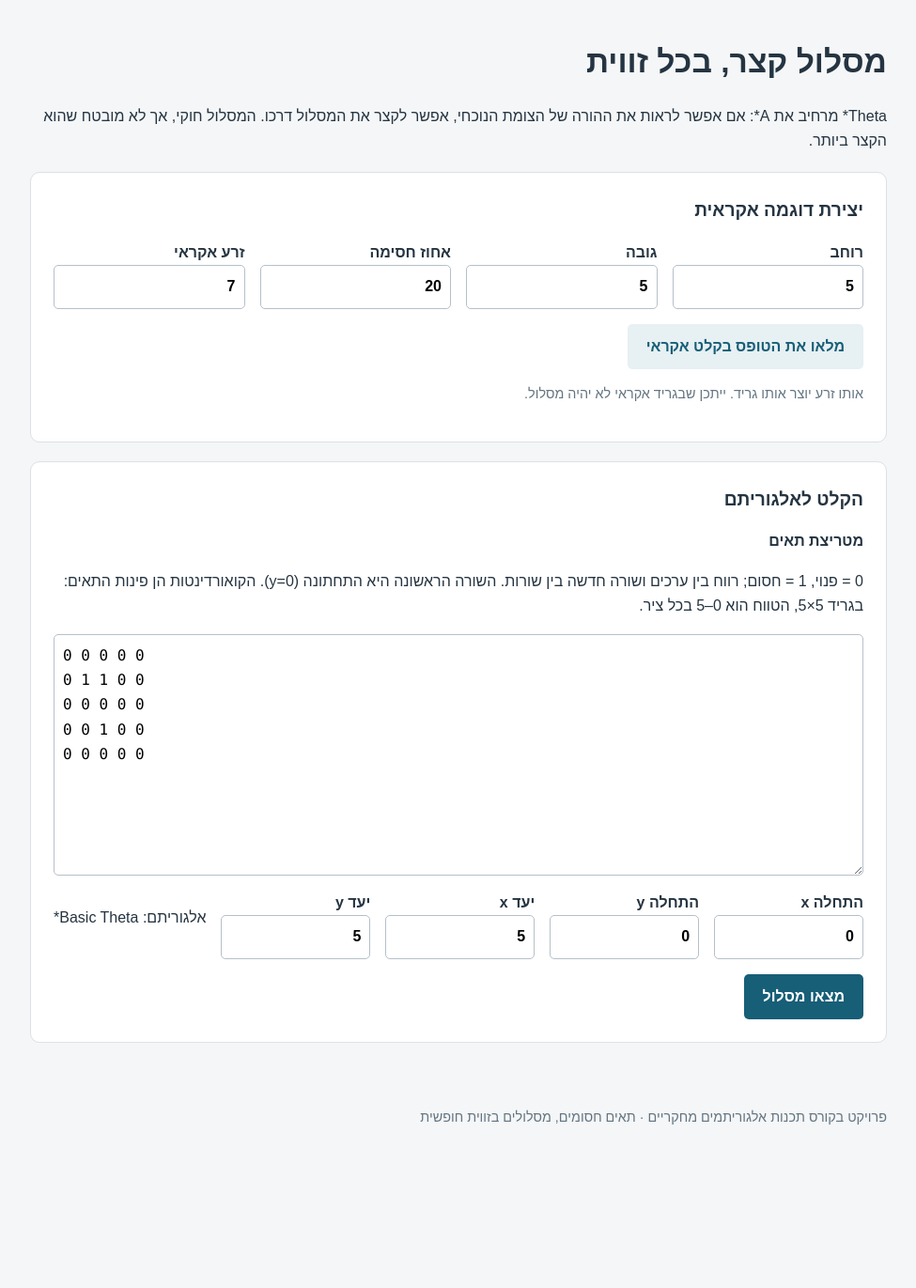
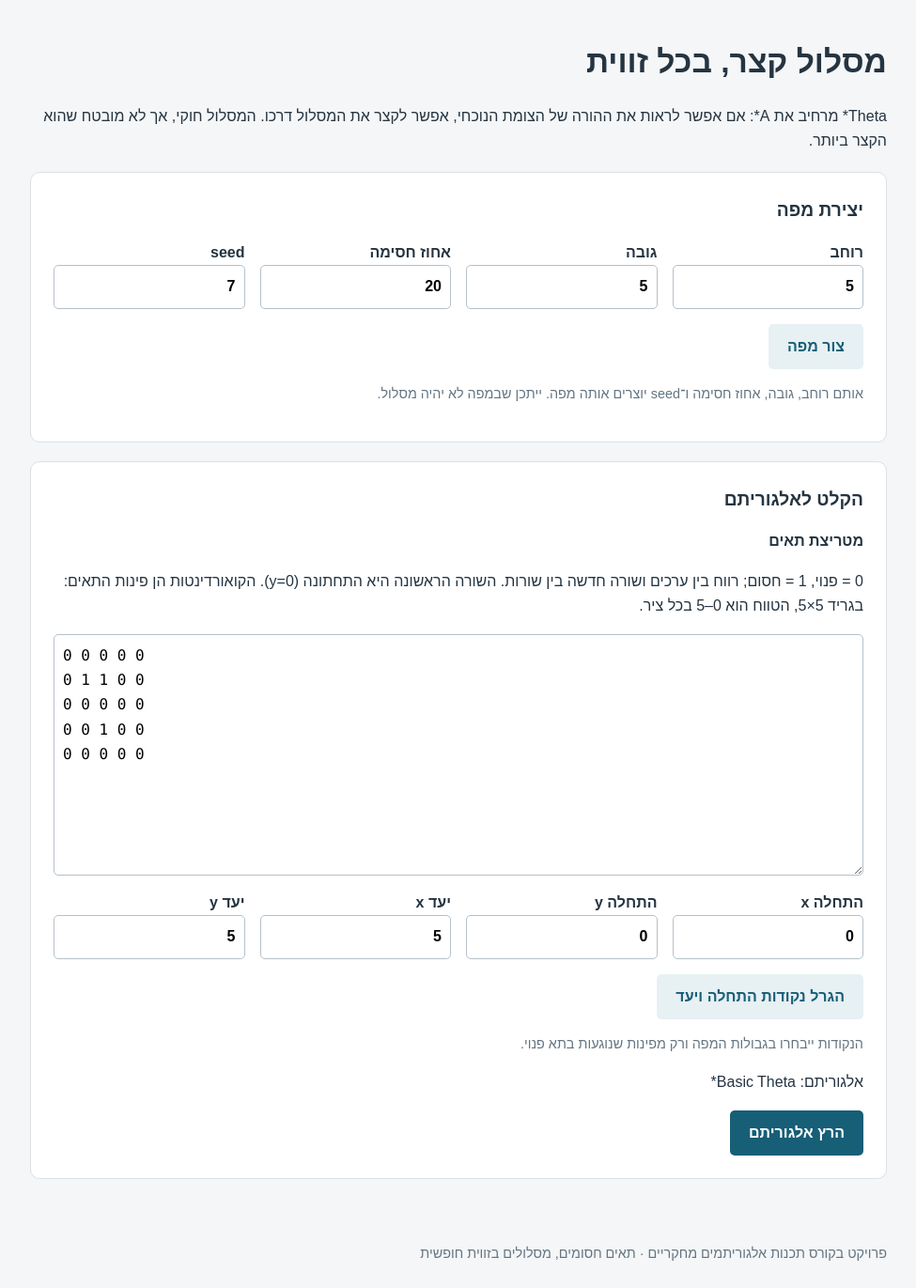
Before and after one commit to UziaPeer/theta-star-demo, a Flask app: page / in a window 1280 px wide. Shown: the part 75-1446 px from the top of the page at 94% size, without its empty margins (152-1127 px from the left). Before the commit the page ends 1272 px from the top, so only its background shows below. Run offline with Flask 3, Linux system fonts and the light colour scheme.

Commit message:
Separate map, endpoint, and algorithm actions

```diff
--- a/app.py
+++ b/app.py
@@ -4,13 +4,14 @@ Paper: https://cdn.aaai.org/AAAI/2007/AAAI07-187.pdf
 Programmer: Uzia Peer. Date: 2026-10-12.
 """
 
+import importlib.util
 import io
-import importlib.util
 import logging
 import os
 import sys
+from itertools import pairwise
 from pathlib import Path
-from random import Random
+from random import Random, SystemRandom
 from threading import Lock
 from time import perf_counter
 
@@ -58,27 +59,56 @@ def point(form, prefix):
         ) from None
 
 
+def random_endpoints(grid, previous=None):
+    valid_corners = [
+        (x, y)
+        for x in range(grid.width + 1)
+        for y in range(grid.height + 1)
+        if grid.valid_corner((x, y))
+    ]
+    if len(valid_corners) < 2:
+        raise ValueError("אין במפה שתי נקודות חוקיות שונות להתחלה וליעד.")
+    rng = SystemRandom()
+    start = rng.choice(valid_corners)
+    goals = [corner for corner in valid_corners if corner != start]
+    if previous and start == previous[0] and previous[1] in goals and len(goals) > 1:
+        goals.remove(previous[1])
+    goal = rng.choice(goals)
+    if previous and (start, goal) == previous:
+        return goal, start
+    return start, goal
+
+
 @app.route("/", methods=["GET", "POST"])
 def index():
-    values = dict(
-        cells=DEFAULT,
-        sx=0,
-        sy=0,
-        gx=5,
-        gy=5,
-        width=5,
-        height=5,
-        density=20,
-        seed=7,
-    )
+    values = {
+        "cells": DEFAULT,
+        "sx": 0,
+        "sy": 0,
+        "gx": 5,
+        "gy": 5,
+        "width": 5,
+        "height": 5,
+        "density": 20,
+        "seed": 7,
+    }
     if request.method == "POST":
         values.update(request.form)
         try:
-            if request.form.get("action") == "random":
+            action = request.form.get("action")
+            if action == "map":
                 width, height = int(values["width"]), int(values["height"])
                 density, seed = int(values["density"]), int(values["seed"])
-                if not (1 <= width <= 50 and 1 <= height <= 50 and 0 <= density <= 60):
-                    raise ValueError("גודל הגריד חייב להיות 1–50 ואחוז החסימה 0–60.")
+                if not (
+                    1 <= width <= 50
+                    and 1 <= height <= 50
+                    and 0 <= density <= 60
+                    and 0 <= seed <= 1_000_000
+                ):
+                    raise ValueError(
+                        "גודל המפה חייב להיות 1–50, אחוז החסימה 0–60, "
+                        "ו־seed בטווח 0–1,000,000."
+                    )
                 rng = Random(seed)
                 cells = [
                     [int(rng.random() < density / 100) for _ in range(width)]
@@ -87,12 +117,16 @@ def index():
                 cells[0][0] = cells[-1][-1] = 0
                 values.update(
                     cells="\n".join(" ".join(map(str, r)) for r in cells),
-                    sx=0,
-                    sy=0,
-                    gx=width,
-                    gy=height,
                 )
-            else:
+            elif action == "points":
+                grid = parse_grid(values["cells"])
+                try:
+                    previous = point(values, "s"), point(values, "g")
+                except ValueError:
+                    previous = None
+                start, goal = random_endpoints(grid, previous)
+                values.update(sx=start[0], sy=start[1], gx=goal[0], gy=goal[1])
+            elif action == "run":
                 grid = parse_grid(values["cells"])
                 start, goal = point(values, "s"), point(values, "g")
                 if not grid.valid_corner(start) or not grid.valid_corner(goal):
@@ -110,14 +144,16 @@ def index():
                     algorithm_logger.addHandler(handler)
                     t0 = perf_counter()
                     try:
-                        path = theta_star([list(row) for row in grid.cells], start, goal)
+                        path = theta_star(
+                            [list(row) for row in grid.cells], start, goal
+                        )
                     finally:
                         runtime = perf_counter() - t0
                         algorithm_logger.removeHandler(handler)
                         algorithm_logger.setLevel(previous)
                 segments = [
                     (a, b, grid.line_of_sight(a, b), path_length([a, b]))
-                    for a, b in zip(path, path[1:])
+                    for a, b in pairwise(path)
                 ]
                 error = None if path else "אין מסלול בין נקודת ההתחלה ליעד בגריד הזה."
                 return render_template(
@@ -134,6 +170,8 @@ def index():
                     values=values,
                     paper=PAPER,
                 )
+            else:
+                raise ValueError("הפעולה המבוקשת אינה מוכרת.")
         except (ValueError, TypeError) as exc:
             return render_template(
                 "index.html", values=values, error=str(exc), paper=PAPER
--- a/templates/index.html
+++ b/templates/index.html
@@ -5,14 +5,14 @@
 {% if error %}<p class="error" role="alert">{{ error }}</p>{% endif %}
 <form method="post">
 <section>
-<h2>יצירת דוגמה אקראית</h2>
+<h2>יצירת מפה</h2>
 <div class="fields">
-{% for name,label,min,max in [('width','רוחב',1,50),('height','גובה',1,50),('density','אחוז חסימה',0,60),('seed','זרע אקראי',0,1000000)] %}
+{% for name,label,min,max in [('width','רוחב',1,50),('height','גובה',1,50),('density','אחוז חסימה',0,60),('seed','seed',0,1000000)] %}
 <label>{{ label }}<input type="number" name="{{ name }}" value="{{ values[name] }}" min="{{ min }}" max="{{ max }}" required></label>
 {% endfor %}
 </div>
-<button name="action" value="random" class="secondary">מלאו את הטופס בקלט אקראי</button>
-<p class="hint">אותו זרע יוצר אותו גריד. ייתכן שבגריד אקראי לא יהיה מסלול.</p>
+<button name="action" value="map" class="secondary" formnovalidate>צור מפה</button>
+<p class="hint">אותם רוחב, גובה, אחוז חסימה ו־seed יוצרים אותה מפה. ייתכן שבמפה לא יהיה מסלול.</p>
 </section>
 <section>
 <h2>הקלט לאלגוריתם</h2>
@@ -23,9 +23,11 @@
 {% for name,label in [('sx','התחלה x'),('sy','התחלה y'),('gx','יעד x'),('gy','יעד y')] %}
 <label>{{ label }}<input type="number" name="{{ name }}" value="{{ values[name] }}" required></label>
 {% endfor %}
+</div>
+<button name="action" value="points" class="secondary" formnovalidate>הגרל נקודות התחלה ויעד</button>
+<p class="hint">הנקודות ייבחרו בגבולות המפה ורק מפינות שנוגעות בתא פנוי.</p>
 <p>אלגוריתם: Basic Theta*</p>
-</div>
-<button name="action" value="run">מצאו מסלול</button>
+<button name="action" value="run" formnovalidate>הרץ אלגוריתם</button>
 </section>
 </form>
 {% endblock %}
```
Also changed, not shown: tests/test_app.py (+40 -11 lines), README.md.
